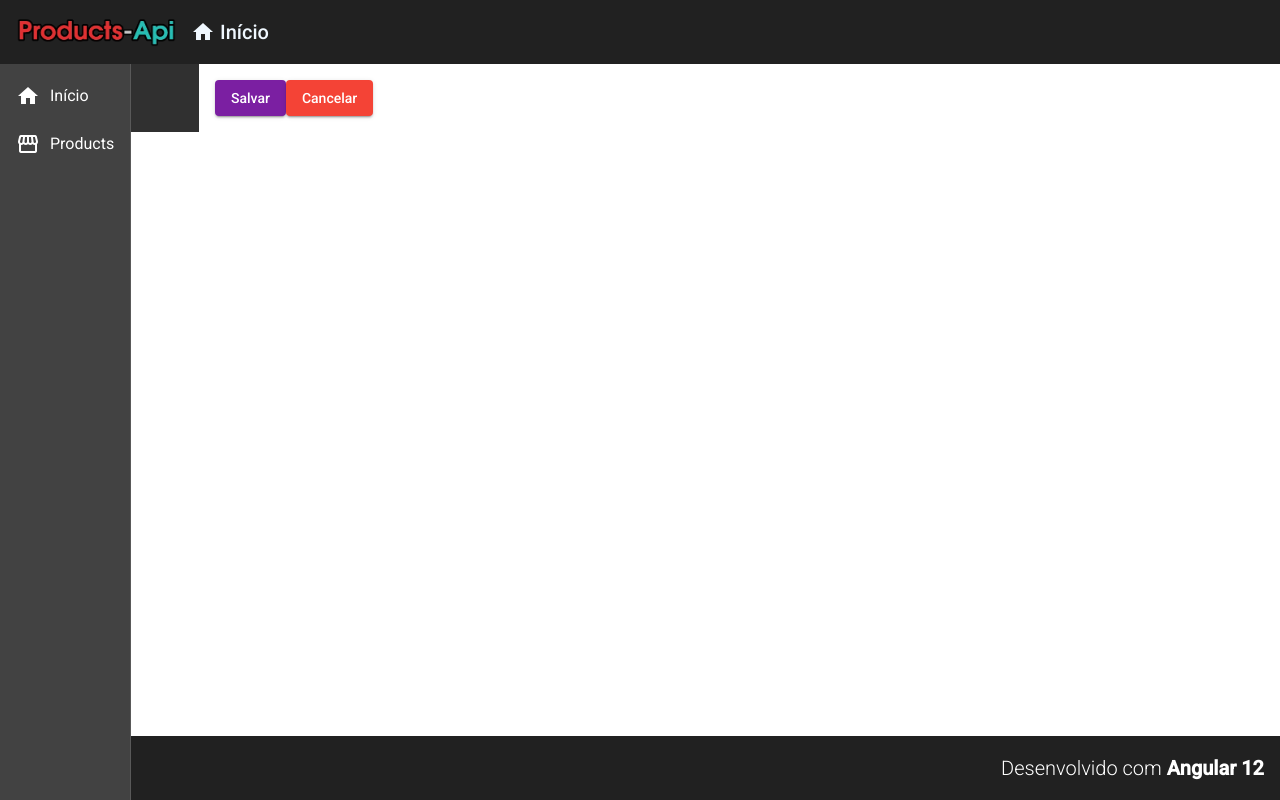
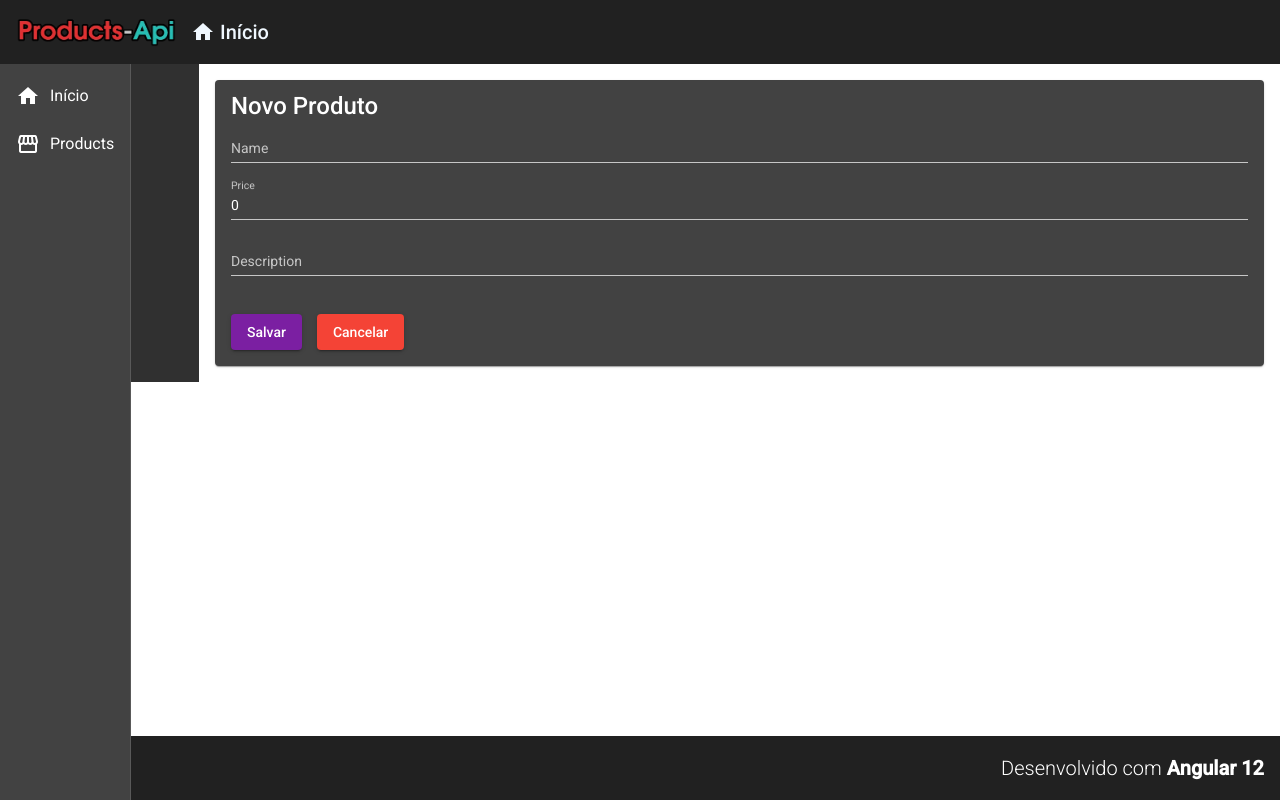
Before and after one commit to felipemaxplay/products-temp-front, an Angular app: page /products/create in a window 1280 px wide. Built offline with nearby package versions, Linux system fonts and the light colour scheme.

Commit message:
Exibindo Produtos com *ngFor

```diff
--- a/src/app/app.module.ts
+++ b/src/app/app.module.ts
@@ -22,6 +22,7 @@ import { HttpClientModule } from "@angular/common/http";
 import { FormsModule } from "@angular/forms";
 import { MatFormFieldModule } from "@angular/material/form-field";
 import { MatInputModule } from "@angular/material/input";
+import { ProductReadComponent } from './components/product/product-read/product-read.component';
 
 @NgModule({
   declarations: [
@@ -31,7 +32,8 @@ import { MatInputModule } from "@angular/material/input";
     NavComponent,
     HomeComponent,
     ProductCrudComponent,
-    ProductCreateComponent
+    ProductCreateComponent,
+    ProductReadComponent
   ],
   imports: [
     BrowserModule,
--- a/src/app/components/product/product-create/product-create.component.css
+++ b/src/app/components/product/product-create/product-create.component.css
@@ -0,0 +1,9 @@
+form {
+
+    display: flex;
+    flex-direction: column;
+}
+
+button {
+    margin: 20px 15px 0px 0px;
+}
--- a/src/app/components/product/product-create/product-create.component.html
+++ b/src/app/components/product/product-create/product-create.component.html
@@ -1,3 +1,20 @@
-<button mat-raised-button color="primary" (click)="createProduct()">Salvar</button>
+<mat-card>
+    <mat-card-title>Novo Produto</mat-card-title>
+    <form>
+        <mat-form-field>
+            <input matInput placeholder="Name" [(ngModel)]="product.name" name="name">
+        </mat-form-field>
 
-<button mat-raised-button color="warn" (click)="cancelProduct()">Cancelar</button>
+        <mat-form-field>
+            <input matInput placeholder="Price" [(ngModel)]="product.price" name="price">
+        </mat-form-field>
+
+        <mat-form-field>
+            <input matInput placeholder="Description" [(ngModel)]="product.description" name="description">
+        </mat-form-field>
+    </form>
+
+    <button mat-raised-button color="primary" (click)="createProduct()">Salvar</button>
+
+    <button mat-raised-button color="warn" (click)="cancelProduct()">Cancelar</button>
+</mat-card>
--- a/src/app/components/product/product-create/product-create.component.ts
+++ b/src/app/components/product/product-create/product-create.component.ts
@@ -2,6 +2,7 @@ import { Component, OnInit } from '@angular/core';
 import { ProductService } from '../product.service';
 import { Router } from "@angular/router";
 import { Product } from '../product.model';
+import { MatSnackBar } from "@angular/material/snack-bar";
 
 @Component({
   selector: 'app-product-create',
@@ -11,21 +12,30 @@ import { Product } from '../product.model';
 export class ProductCreateComponent implements OnInit {
 
   product: Product = {
-    name: "Product Temp",
-    price: 9999.50,
-    description: "Exemplo temporario para ver se pega o chamado front-end."
+    name: "",
+    price: 0,
+    description: ""
   };
 
   constructor(private router:Router,
-    private productService: ProductService) { }
+    private productService: ProductService,
+    private snackBar: MatSnackBar) { }
 
   ngOnInit(): void {  }
+
+  showMessage(msg: string): void {
+
+    this.snackBar.open(msg, 'X', {
+      duration: 3000,
+      horizontalPosition: 'right',
+      verticalPosition: 'top'
+    })
+  }
 
   createProduct(): void {
 
     this.productService.createProduct(this.product).subscribe(() => {
-
-      this.productService.showMessage('Produto Criado!');
+      this.showMessage('Produto Criado!');
       this.router.navigate(['/products']);
     });
   }
--- /dev/null
+++ b/src/app/components/product/product-read/product-read.component.html
@@ -0,0 +1,5 @@
+<ul>
+    <li style="color: black;" *ngFor="let product of products">
+        {{ product.id }} => {{ product.name }}
+    </li>
+</ul>
--- /dev/null
+++ b/src/app/components/product/product-read/product-read.component.ts
@@ -0,0 +1,29 @@
+import { Component, OnInit } from '@angular/core';
+import { ProductService } from '../product.service';
+
+@Component({
+  selector: 'app-product-read',
+  templateUrl: './product-read.component.html',
+  styleUrls: ['./product-read.component.css']
+})
+export class ProductReadComponent implements OnInit {
+
+  pageNumber: number = 0;
+  products!: Array<any>;
+  pageNumbers!: Array<number>;
+
+  constructor(private productService: ProductService) { }
+
+  ngOnInit(): void {
+    this.getProducts();
+  }
+
+  getProducts() {
+    this.productService.readProduct(this.pageNumber).subscribe(productData => {
+      this.products = productData['content'];
+      this.pageNumbers = new Array(productData['totalPages']);
+      console.log(productData);
+    });
+  }
+
+}
--- a/src/app/components/product/product.service.ts
+++ b/src/app/components/product/product.service.ts
@@ -1,6 +1,5 @@
 import { HttpClient } from '@angular/common/http';
 import { Injectable } from '@angular/core';
-import { MatSnackBar } from "@angular/material/snack-bar";
 import { Observable } from 'rxjs';
 import { Product } from './product.model';
 
@@ -9,22 +8,18 @@ import { Product } from './product.model';
 })
 export class ProductService {
 
-  baseUrl: string = "http://localhost:8080/api/product";
+  private baseUrl: string = "http://localhost:8080/api/product";
 
-  constructor(private snackBar: MatSnackBar, private http: HttpClient) { }
-
-  showMessage(msg: string): void {
-
-    this.snackBar.open(msg, 'X', {
-      duration: 3000,
-      horizontalPosition: 'right',
-      verticalPosition: 'top'
-    })
-  }
+  constructor(private http: HttpClient) { }
 
   createProduct(product: Product): Observable<Product> {
 
     return this.http.post<Product>(this.baseUrl, product);
   }
 
+  readProduct(pageNumber: number): Observable<any> {
+
+    return this.http.get(this.baseUrl + "?page=" + pageNumber);
+  }
+
 }
--- a/src/app/views/product-crud/product-crud.component.css
+++ b/src/app/views/product-crud/product-crud.component.css
@@ -0,0 +1,3 @@
+button {
+    margin-bottom: 30px;
+}
--- a/src/app/views/product-crud/product-crud.component.html
+++ b/src/app/views/product-crud/product-crud.component.html
@@ -1 +1,3 @@
 <button mat-raised-button color="primary" (click)="navigateToProductCreate()">Novo Produto</button>
+
+<app-product-read></app-product-read>
```
Also changed, not shown: src/app/components/product/product-read/product-read.component.css (added).
